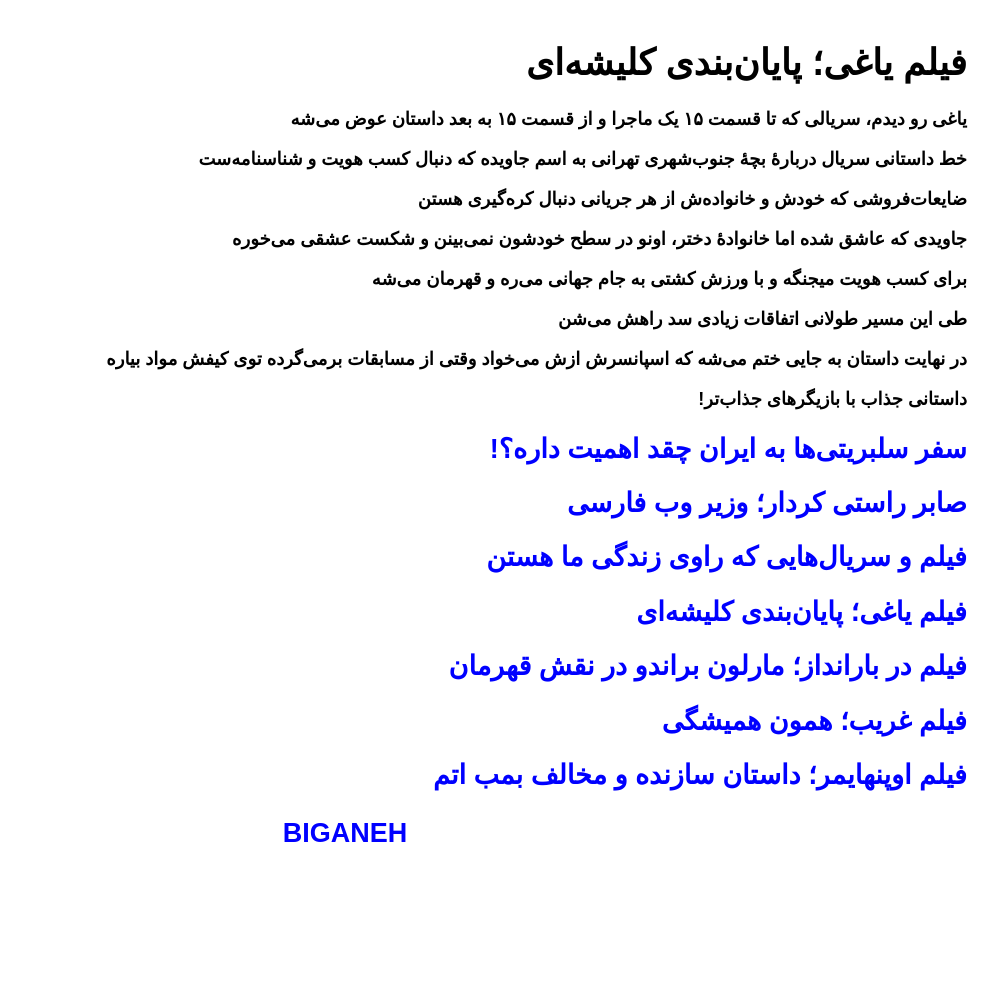
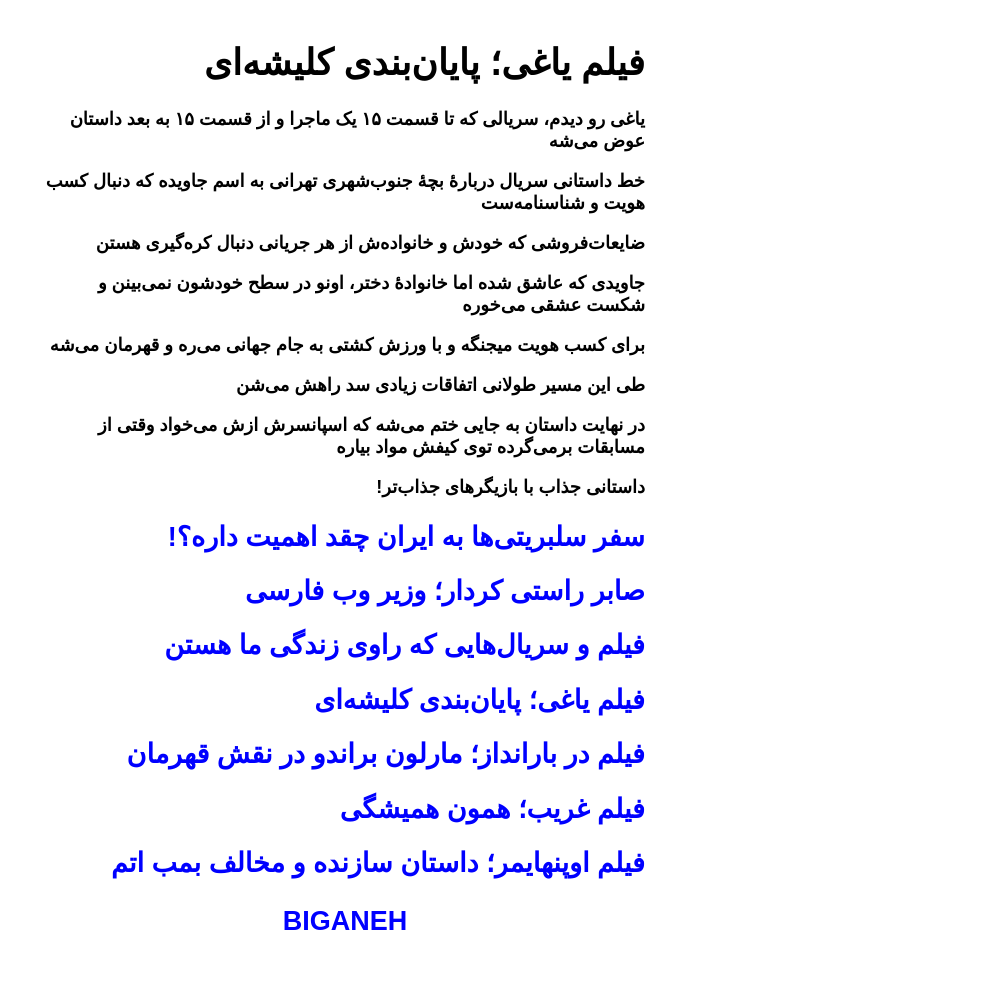
Before and after one commit to darkblog/darkblog.github.io, a Jekyll site: the page built from _posts/2023-8-19-4.md, in a window 1280 px wide. Shown: the whole page, without its empty margins (295-1280 px from the left). Built offline with Jekyll 4.4.1, drawn with Linux system fonts in a browser that asks for light colours; before the commit the page ends 900 px from its top, so only the background shows below that.

Commit message:
Update post.html

```diff
--- a/_layouts/post.html
+++ b/_layouts/post.html
@@ -7,7 +7,7 @@
 <head>
 <title>{{ page.title }}</title>
 <meta name="viewport" content="width=device-width">
-<style>body{font-family:sans-serif;font-size:large;font-weight:bold;margin:auto;padding:1em}a{text-decoration:none;color:blue}.center{text-align:center}</style>
+<style>body{font-family:sans-serif;font-size:large;font-weight:bold;margin:auto;padding:1em;max-width:600px}a{text-decoration:none;color:blue}.center{text-align:center}</style>
 </head>
 <body>
 <h1>{{ page.title }}</h1>
```
